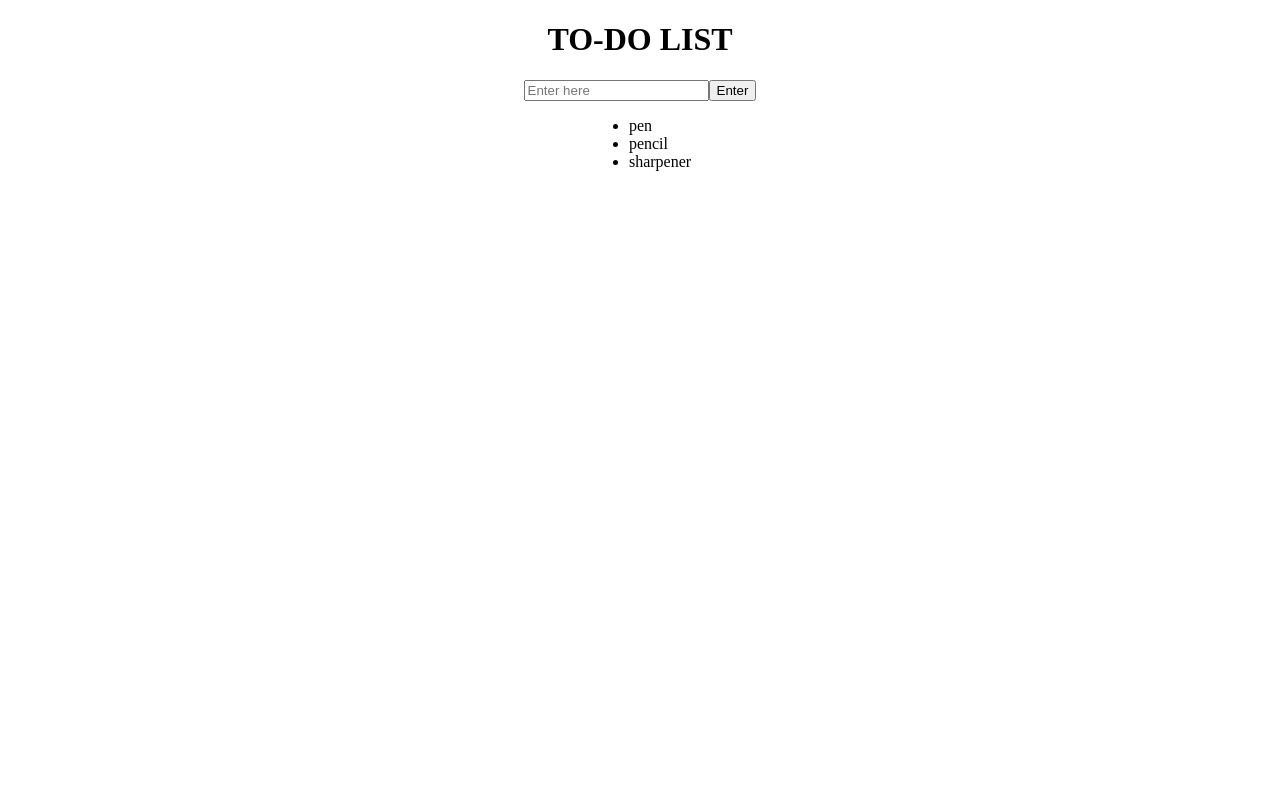
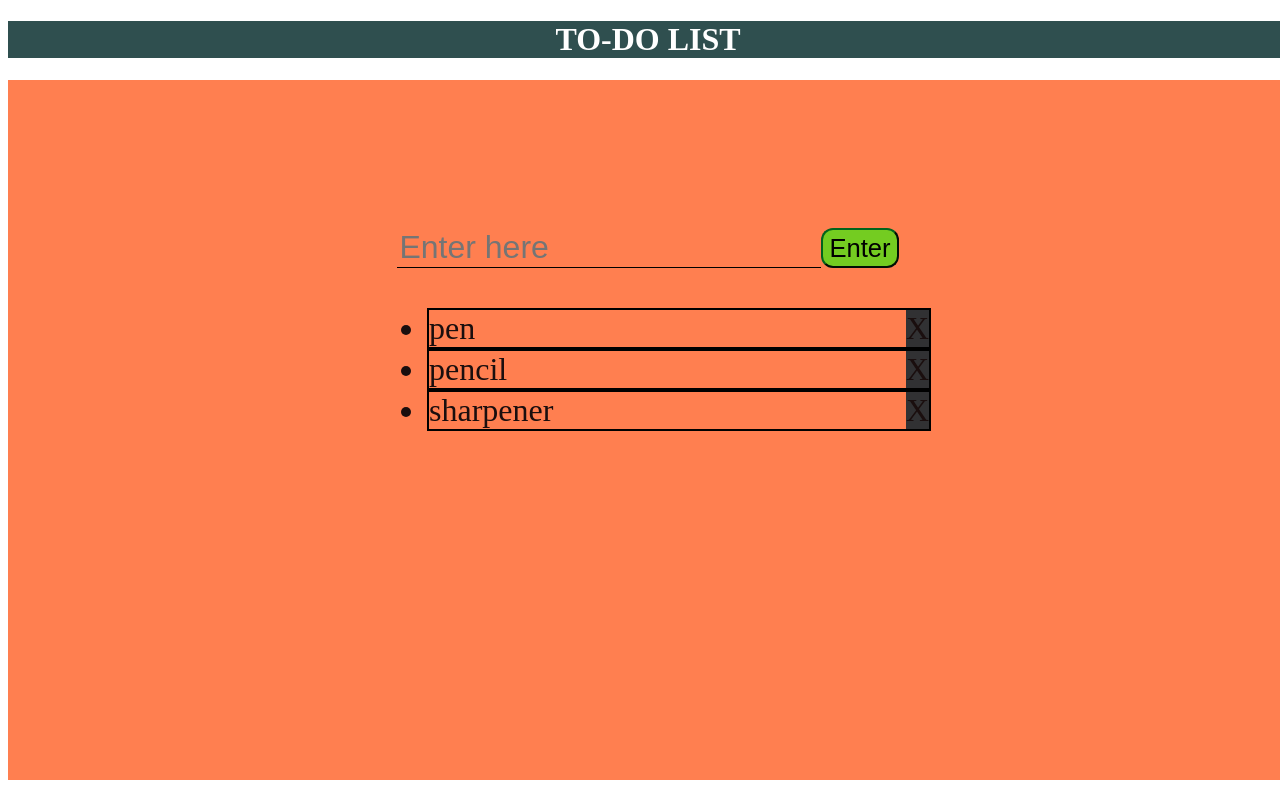
Before and after one commit to shummi7/Todo_List, a plain HTML site: page index.html in a window 1280 px wide. Drawn offline with Linux system fonts and the light colour scheme.

Commit message:
adding delete item

```diff
--- a/index.html
+++ b/index.html
@@ -14,7 +14,8 @@
         </div>
 
         <div class = 'ul_list'>
-    <ul class='ullist'>
+
+        <ul class = 'ullist scrollbar' id = "style-1">
             <li>pen</li>
             <li>pencil</li>
             <li>sharpener</li>
@@ -22,6 +23,6 @@
         </div>
     </div>
 
-<script type="text/javascript" src="script.js"></script>
+<script type = "text/javascript" src = "script.js"></script>
 </body>
 </html>
--- a/script.js
+++ b/script.js
@@ -1,8 +1,19 @@
 var addtext     = document.getElementById("addtext");
 var enterbutton = document.getElementById("enterbutton");
 var ullist      = document.querySelector('ul');
+var li          = document.querySelectorAll('li');
+var close       = document.getElementsByClassName('close');
 
+///adding close buton to the list items
+for(var i=0;i<li.length;i++){
+    var x                   = document.createTextNode('X');
+    var closespan           = document.createElement('span');
+        closespan.className = 'close';
+    closespan.appendChild(x);
+    li[i].appendChild(closespan);
+}
 
+//adding items to the existing list
 function addtextlength(){
     return addtext.value.length;
 }
@@ -19,14 +30,31 @@ function keyclick(event){
 }
 
 function addinglist(){
-    console.log(addtext.value);
+
     var textnode   = document.createTextNode(addtext.value);
     var litextnode = document.createElement('li');
     litextnode.appendChild(textnode);
     ullist.appendChild(litextnode);
-    addtext.value = '';
+            addtext.value       = '';
+        var x                   = document.createTextNode('X');
+        var closespan           = document.createElement('span');
+            closespan.className = 'close';
+    closespan.appendChild(x);
+    litextnode.appendChild(closespan);
+
 }
 
 
 enterbutton.addEventListener('click', buttonclick);
 addtext.addEventListener('keypress', keyclick);
+
+//clicking close button to delete the item from the list
+
+for(var i=0;i<close.length;i++){
+    function deletelist(){
+        debugger;
+        var div=this.parentElement;
+        div.style.display='none';
+    }
+    close[i].addEventListener('click', deletelist);
+}
--- a/style.css
+++ b/style.css
@@ -1,19 +1,89 @@
+body{
+    width: 100%;
+}
+
 h1{
-    text-align: center;
+    text-align      : center;
+    background-color: darkslategray;
+    color           : white;
 
 }
 .mainArea{
-    display        : flex;
-    flex-direction : column;
-    justify-content: center;
-    align-items    : center;
+    height          : 700px;
+    background-color: coral;
+    color           : rgb(26, 14, 14);
+    font-size       : 2.5vw;
+    display         : flex;
+    flex-direction  : column;
+    justify-content : center;
+    align-items     : center;
 
 }
 .addlist{
     display       : flex;
     flex-direction: row;
+    padding-top   : 50px;
+
+
 }
+
+input[type=text] {
+    background   : transparent;
+    border       : none;
+    font-size    : 2.5vw;
+    border-bottom: 1px solid #000000;
+    outline      : none;
+}
+
+#enterbutton{
+    font-size       : 2vw;
+    border-radius   : 12px;
+    background-color: rgb(116, 204, 33);
+    border-color    : rgb(2, 100, 27)
+
+}
+
+
 .ul_list{
     display       : flex;
     flex-direction: column;
+
 }
+
+.scrollbar {
+
+    float     : left;
+    max-height: 200px;
+
+    overflow-y   : auto;
+    margin-bottom: 250px;
+    margin-left  : 22px;
+    margin-top   : 40px;
+
+}
+
+.force-overflow {
+    min-height: 400px;
+}
+
+#style-1::-webkit-scrollbar {
+    width           : 10px;
+    background-color: #F5F5F5;
+}
+#style-1::-webkit-scrollbar-thumb {
+    background-color: #000000;
+}
+
+li {
+    width   : 500px;
+    position: relative;
+    border  : 2px solid black;
+}
+
+.close{
+    position: absolute;
+
+    right   : 0;
+    top     : 0;
+    background-color: rgb(49, 49, 51)
+}
```
Lines whose indentation alone changed are shown as unchanged.
